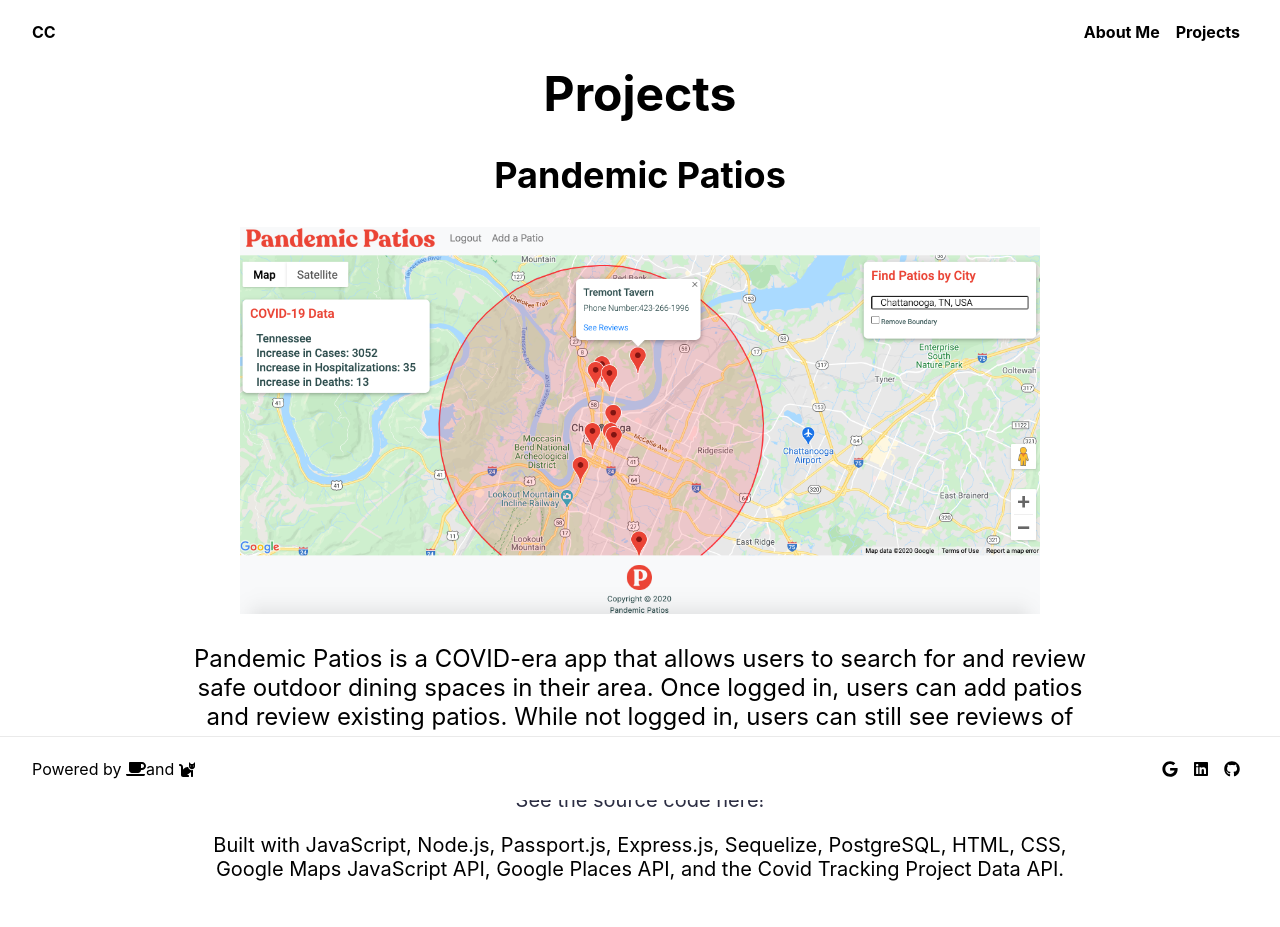
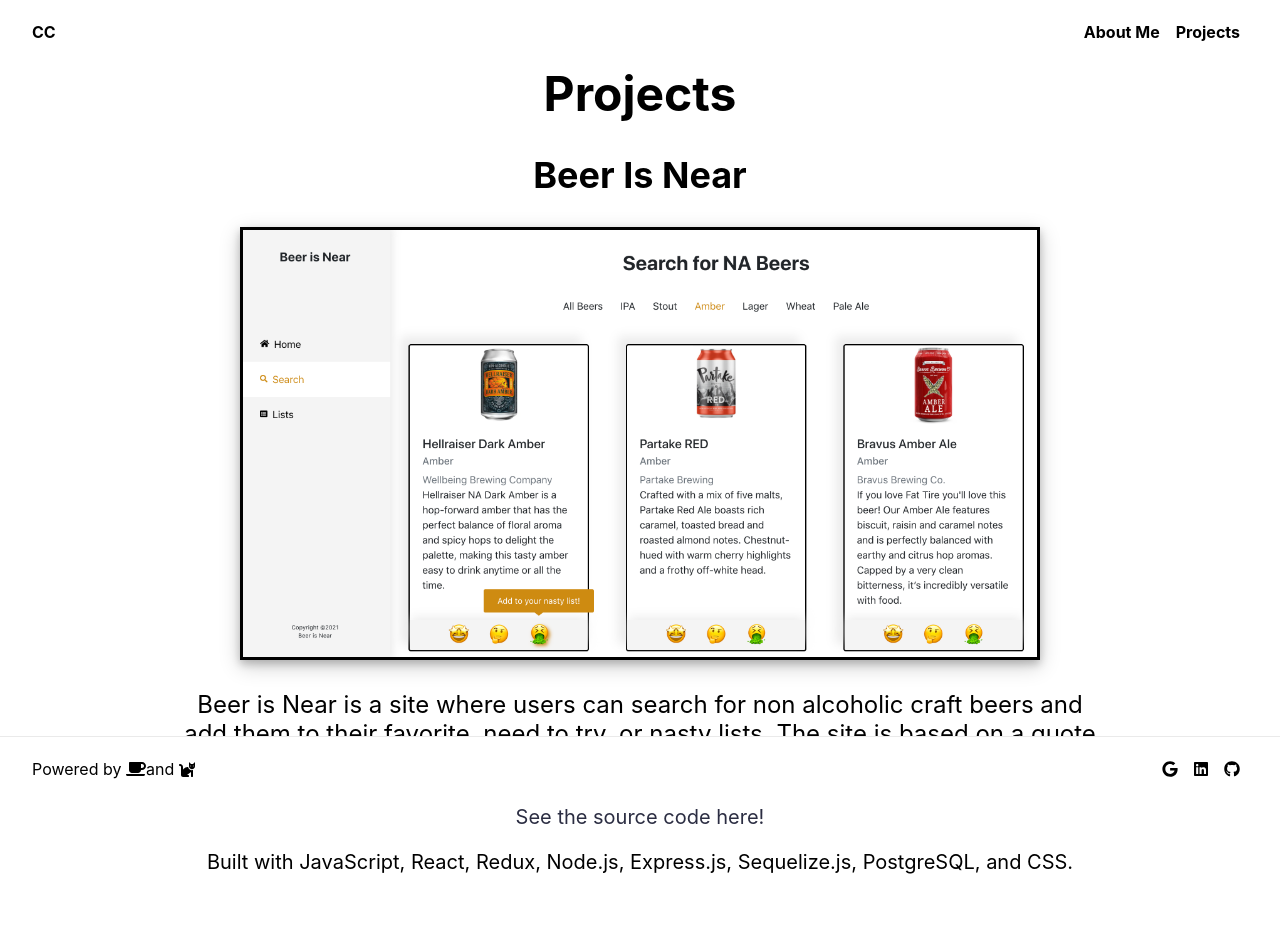
Before and after one commit to caitlincraw/portfolio, a Next.js app: page /portfolio in a window 1280 px wide. Shown: the top 927 px of the page. Built offline with nearby package versions, Linux system fonts and the light colour scheme.

Commit message:
Add beerisnear and updated resume

```diff
--- a/pages/portfolio.js
+++ b/pages/portfolio.js
@@ -16,6 +16,14 @@
             </h1>
 
             <div className={styles.portfolio}>
+
+                <div className={styles.details}>
+                    <h2 className={styles.title}><a href="http://isbeernear.com" target="_blank">Beer Is Near</a></h2>
+                    <a href="http://isbeernear.com" target="_blank"><img className={styles.screenshot} src="./images/beerisnear1.png"></img></a>
+                    <p className={styles.bio}>Beer is Near is a site where users can search for non alcoholic craft beers and add them to their favorite, need to try, or nasty lists. The site is based on a quote from my dad and was built as a tool for him to find new and tasty beers. </p>
+                    <a className={styles.sourceCode} href="https://github.com/caitlincraw/is-beer-near" target="_blank">See the source code here!</a>
+                    <p className={styles.technologies}>Built with JavaScript, React, Redux, Node.js, Express.js, Sequelize.js, PostgreSQL, and CSS.</p>
+                </div>
 
                 <div className={styles.details}>
                     <h2 className={styles.title}><a href="http://pandemic-patios.com" target="_blank">Pandemic Patios</a></h2>
--- a/styles/Portfolio.module.css
+++ b/styles/Portfolio.module.css
@@ -6,7 +6,7 @@
 
 @media (max-width: 500px) {
     .screenshot {
-        width: 15rem;
+        width: 20rem;
     }
 
     .portfolio {
@@ -97,6 +97,15 @@
     }
 }
 
+.screenshot {
+    border: 3px solid black;
+    box-shadow: 0 4px 8px 0 rgba(0, 0, 0, 0.2), 0 6px 20px 0 rgba(0, 0, 0, 0.2);
+}
+
+.screenshot:hover {
+    box-shadow: 0 4px 8px 0 rgba(0, 0, 0, 0.5), 0 6px 20px 0 rgba(0, 0, 0, 0.5);
+}
+
 .title {
     text-align: center;
 }
```
Also changed, not shown: pages/index.js (indentation only), public/images/beerisnear1.png (added), 1 other file (tests, documents, lock files or other folders).
